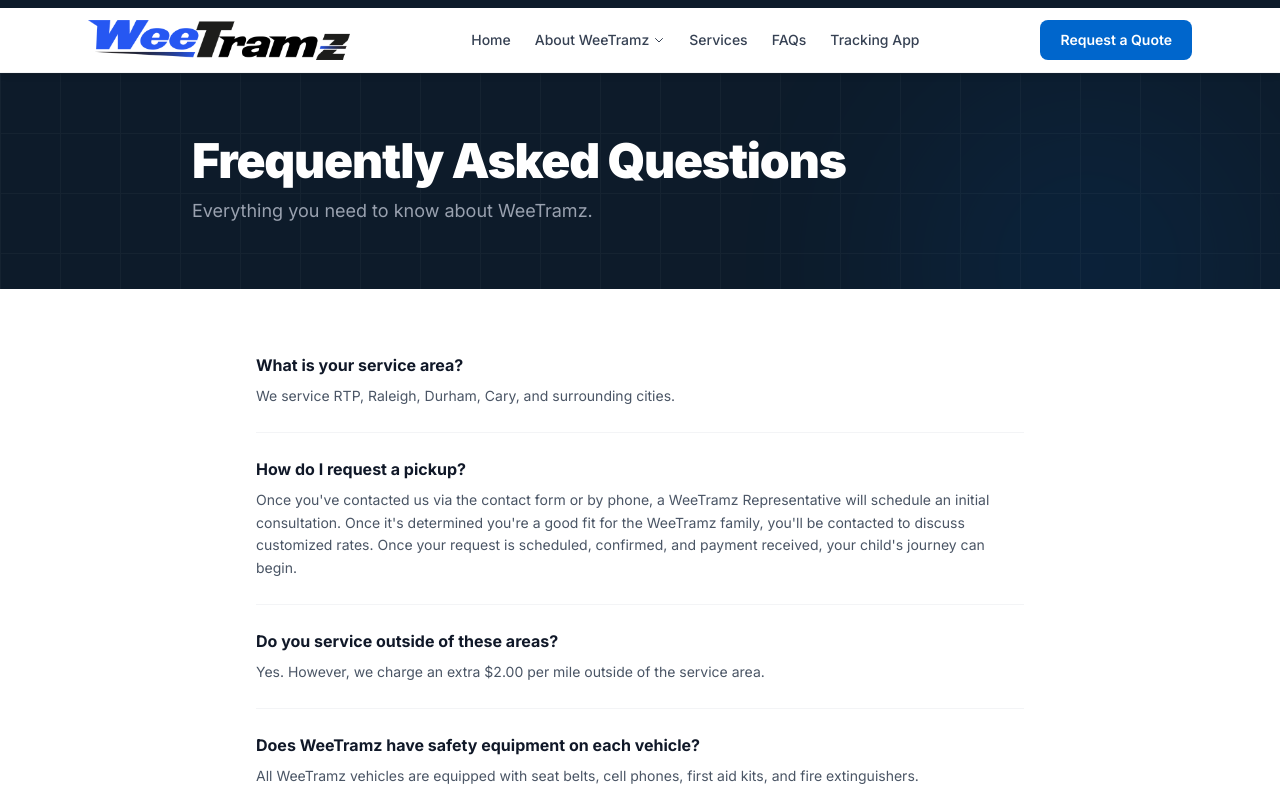
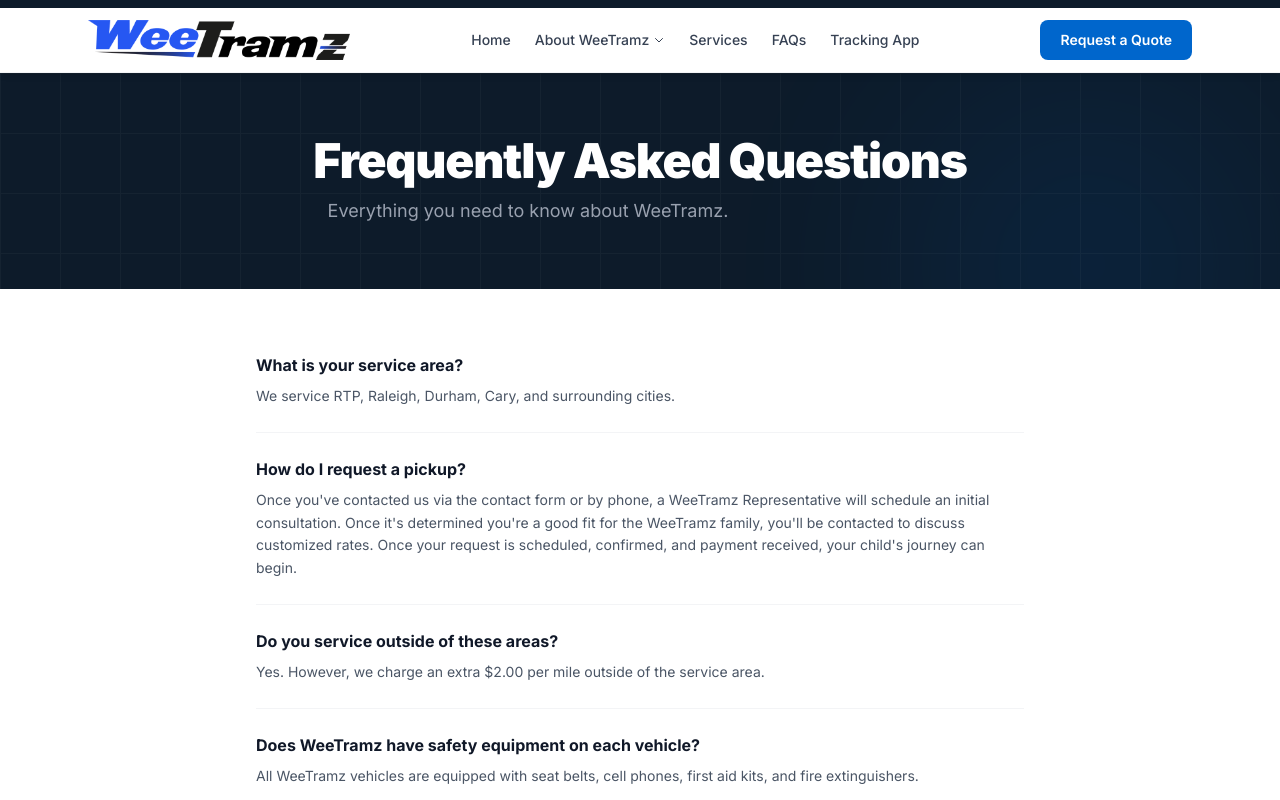
Before and after one commit to tramzbmw-alt/weetramz-website, a Next.js app: page /faqs in a window 1280 px wide. Shown: the top 800 px of the page. Built offline with nearby package versions, Linux system fonts and the light colour scheme.

Commit message:
Center PageHero title and subtitle text

```diff
--- a/components/ui/PageHero.tsx
+++ b/components/ui/PageHero.tsx
@@ -9,7 +9,7 @@
       <div className="absolute inset-0 opacity-[0.03]"
         style={{backgroundImage: "linear-gradient(#fff 1px, transparent 1px), linear-gradient(90deg, #fff 1px, transparent 1px)", backgroundSize: "60px 60px"}} />
       <div className="absolute top-0 right-0 w-96 h-96 bg-[#0066CC] opacity-10 blur-[100px] rounded-full" />
-      <div className="max-w-4xl mx-auto relative z-10">
+      <div className="max-w-4xl mx-auto relative z-10 text-center">
         <h1 className="text-4xl md:text-5xl font-black tracking-tight">{title}</h1>
         {subtitle && (
           <p className="mt-3 text-gray-400 text-lg max-w-2xl">{subtitle}</p>
```
